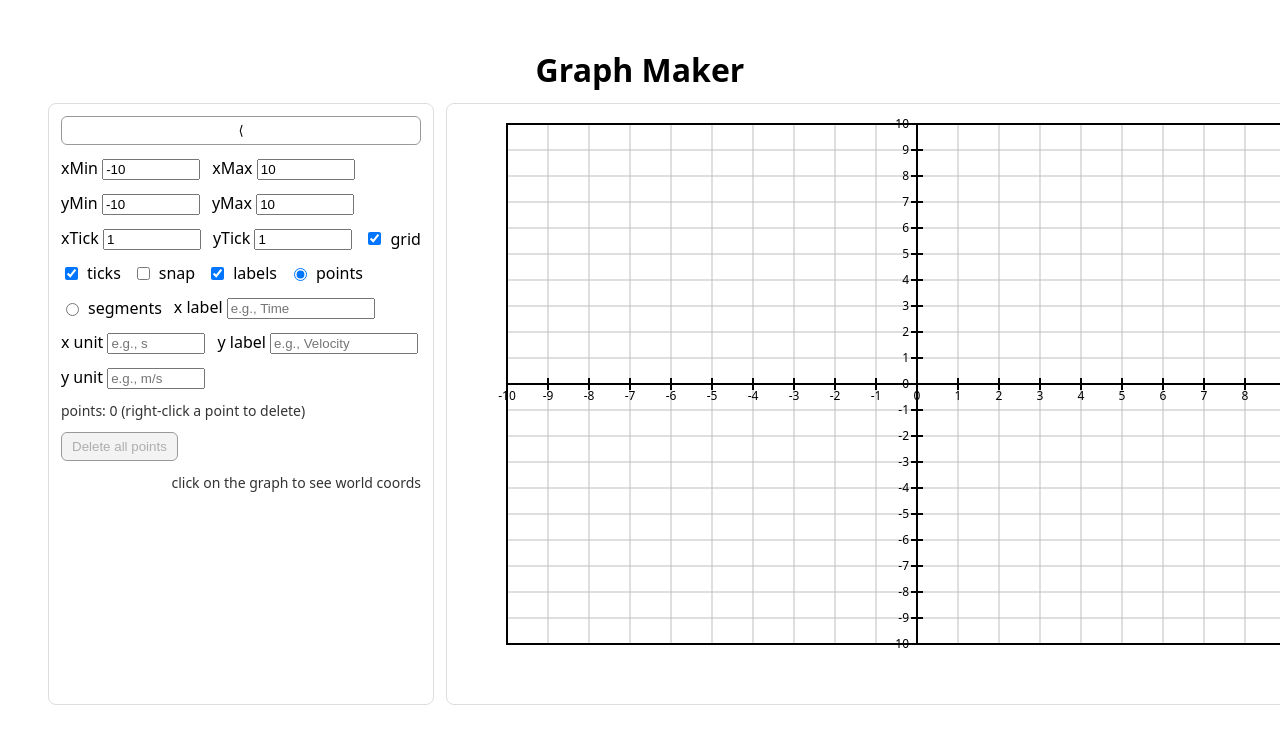
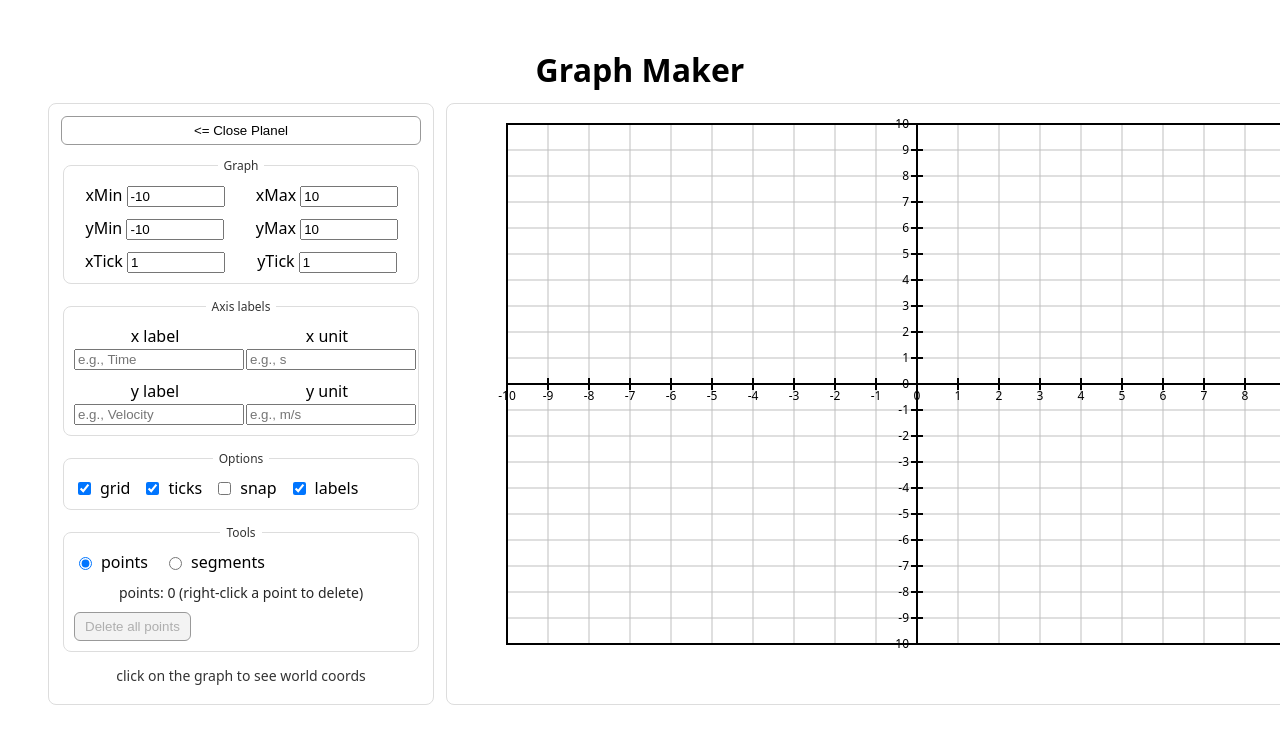
Before and after one commit to zshep/graph-maker, a React (Vite) app: page / in a window 1280 px wide. Shown: the top 744 px of the page. Built offline with nearby package versions, Linux system fonts and the light colour scheme.

Commit message:
fixed styling for control panel

```diff
--- a/src/components/GraphCanvas.jsx
+++ b/src/components/GraphCanvas.jsx
@@ -1,4 +1,39 @@
 import { useMemo, useRef, useState, useEffect } from "react";
+
+//styles
+const styles = {
+  section: {
+    border: "1px solid #ddd",
+    borderRadius: 8,
+    padding: 10,
+    background: "white",
+  },
+  legend: {
+    fontSize: 12,
+    opacity: 0.8,
+    padding: "0 6px",
+  },
+  row2: {
+    display: "grid",
+    gridTemplateColumns: "1fr 1fr",
+    gap: 10,
+    alignItems: "center",
+  },
+  row4: {
+    display: "grid",
+    gridTemplateColumns: "repeat(4, auto)",
+    gap: 12,
+    alignItems: "center",
+    justifyContent: "start",
+  },
+  toolsRow: {
+    display: "grid",
+    gridTemplateColumns: "repeat(2, auto)",
+    gap: 16,
+    alignItems: "center",
+    justifyContent: "start",
+  },
+};
 
 /**
  * World coordinates = math coordinates (x,y).
@@ -166,8 +201,6 @@ export default function GraphCanvas() {
   const [cursorWorld, setCursorWorld] = useState(null);
   const svgRef = useRef(null);
 
-
-
   // --- Plotting Points functions ---
   function getSvgPointFromEvent(e) {
     const el = svgRef.current;
@@ -213,7 +246,6 @@ export default function GraphCanvas() {
 
     const pt = getSvgPointFromEvent(e);
     if (!pt) return;
-
 
     const { sx, sy } = getSvgPointFromEvent(e);
     if (!isInsidePlotArea(sx, sy)) return;
@@ -296,7 +328,6 @@ export default function GraphCanvas() {
       if (dragId) setDragId(null);
       return;
     }
-
 
     const { sx, sy } =
       e && svgRef.current ? getSvgPointFromEvent(e) : { sx: null, sy: null };
@@ -405,64 +436,83 @@ export default function GraphCanvas() {
           }}
           title={panelOpen ? "Collapse panel" : "Expand panel"}
         >
-          {panelOpen ? "⟨" : "⟩"}
+          {panelOpen ? "<= Close Planel " : " => "}
         </button>
 
         {panelOpen && (
-          <div style={{ marginTop: 12, display: "grid", gap: 12 }}>
+          <div style={{ marginTop: 12, display: "grid", gap: 12, maxHeight: H, overflowY: "auto" }}>
             {/* Controls */}
-            <div
-              style={{
-                display: "flex",
-                gap: 12,
-                alignItems: "center",
-                flexWrap: "wrap",
-              }}
-            >
+            <div style={{ display: "grid", gap: 14 }}>
+              {/* Grid Settings */}
+              <fieldset style={styles.section}>
+                <legend style={styles.legend}>Graph</legend>
+
+                <div style={{ display: "grid", gap: 10 }}>
+                  <div style={styles.row2}>
                     <label>
                       xMin{" "}
                       <input
                         type="number"
                         value={view.xMin}
                         onChange={(e) =>
-                    setView((v) => ({ ...v, xMin: Number(e.target.value) }))
+                          setView((v) => ({
+                            ...v,
+                            xMin: Number(e.target.value),
+                          }))
                         }
                         style={{ width: 90 }}
                       />
                     </label>
+
                     <label>
                       xMax{" "}
                       <input
                         type="number"
                         value={view.xMax}
                         onChange={(e) =>
-                    setView((v) => ({ ...v, xMax: Number(e.target.value) }))
+                          setView((v) => ({
+                            ...v,
+                            xMax: Number(e.target.value),
+                          }))
                         }
                         style={{ width: 90 }}
                       />
                     </label>
+                  </div>
+
+                  <div style={styles.row2}>
                     <label>
                       yMin{" "}
                       <input
                         type="number"
                         value={view.yMin}
                         onChange={(e) =>
-                    setView((v) => ({ ...v, yMin: Number(e.target.value) }))
+                          setView((v) => ({
+                            ...v,
+                            yMin: Number(e.target.value),
+                          }))
                         }
                         style={{ width: 90 }}
                       />
                     </label>
+
                     <label>
                       yMax{" "}
                       <input
                         type="number"
                         value={view.yMax}
                         onChange={(e) =>
-                    setView((v) => ({ ...v, yMax: Number(e.target.value) }))
+                          setView((v) => ({
+                            ...v,
+                            yMax: Number(e.target.value),
+                          }))
                         }
                         style={{ width: 90 }}
                       />
                     </label>
+                  </div>
+
+                  <div style={styles.row2}>
                     <label>
                       xTick{" "}
                       <input
@@ -471,11 +521,15 @@ export default function GraphCanvas() {
                         step="0.1"
                         value={view.xTick}
                         onChange={(e) =>
-                    setView((v) => ({ ...v, xTick: Number(e.target.value) }))
+                          setView((v) => ({
+                            ...v,
+                            xTick: Number(e.target.value),
+                          }))
                         }
                         style={{ width: 90 }}
                       />
                     </label>
+
                     <label>
                       yTick{" "}
                       <input
@@ -484,70 +538,24 @@ export default function GraphCanvas() {
                         step="0.1"
                         value={view.yTick}
                         onChange={(e) =>
-                    setView((v) => ({ ...v, yTick: Number(e.target.value) }))
+                          setView((v) => ({
+                            ...v,
+                            yTick: Number(e.target.value),
+                          }))
                         }
                         style={{ width: 90 }}
                       />
                     </label>
-              <label style={{ display: "flex", alignItems: "center", gap: 6 }}>
-                <input
-                  type="checkbox"
-                  checked={view.showGrid}
-                  onChange={(e) =>
-                    setView((v) => ({ ...v, showGrid: e.target.checked }))
-                  }
-                />
-                grid
-              </label>
-              <label style={{ display: "flex", alignItems: "center", gap: 6 }}>
-                <input
-                  type="checkbox"
-                  checked={view.showTicks}
-                  onChange={(e) =>
-                    setView((v) => ({ ...v, showTicks: e.target.checked }))
-                  }
-                />
-                ticks
-              </label>
-              <label style={{ display: "flex", alignItems: "center", gap: 6 }}>
-                <input
-                  type="checkbox"
-                  checked={view.snapToGrid}
-                  onChange={(e) =>
-                    setView((v) => ({ ...v, snapToGrid: e.target.checked }))
-                  }
-                />
-                snap
-              </label>
+                  </div>
+                </div>
+              </fieldset>
 
-              <label style={{ display: "flex", alignItems: "center", gap: 6 }}>
-                <input
-                  type="checkbox"
-                  checked={showPointLabels}
-                  onChange={(e) => setShowPointLabels(e.target.checked)}
-                />
-                labels
-              </label>
-              <label style={{ display: "flex", alignItems: "center", gap: 6 }}>
-                <input
-                  type="radio"
-                  name="tool"
-                  checked={tool === "point"}
-                  onChange={() => setTool("point")}
-                />
-                points
-              </label>
+              {/* Axis Labels /units */}
+              <fieldset style={styles.section}>
+                <legend style={styles.legend}>Axis labels</legend>
 
-              <label style={{ display: "flex", alignItems: "center", gap: 6 }}>
-                <input
-                  type="radio"
-                  name="tool"
-                  checked={tool === "segment"}
-                  onChange={() => setTool("segment")}
-                />
-                segments
-              </label>
-
+                <div style={{ display: "grid", gap: 10 }}>
+                  <div style={styles.row2}>
                     <label>
                       x label{" "}
                       <input
@@ -557,7 +565,7 @@ export default function GraphCanvas() {
                           setView((v) => ({ ...v, xLabel: e.target.value }))
                         }
                         placeholder="e.g., Time"
-                  style={{ width: 140 }}
+                        style={{ width: "100%" }}
                       />
                     </label>
 
@@ -570,10 +578,12 @@ export default function GraphCanvas() {
                           setView((v) => ({ ...v, xUnit: e.target.value }))
                         }
                         placeholder="e.g., s"
-                  style={{ width: 90 }}
+                        style={{ width: "100%" }}
                       />
                     </label>
+                  </div>
 
+                  <div style={styles.row2}>
                     <label>
                       y label{" "}
                       <input
@@ -583,7 +593,7 @@ export default function GraphCanvas() {
                           setView((v) => ({ ...v, yLabel: e.target.value }))
                         }
                         placeholder="e.g., Velocity"
-                  style={{ width: 140 }}
+                        style={{ width: "100%" }}
                       />
                     </label>
 
@@ -596,13 +606,105 @@ export default function GraphCanvas() {
                           setView((v) => ({ ...v, yUnit: e.target.value }))
                         }
                         placeholder="e.g., m/s"
-                  style={{ width: 90 }}
+                        style={{ width: "100%" }}
                       />
                     </label>
+                  </div>
+                </div>
+              </fieldset>
 
-              <div style={{ fontSize: 14, opacity: 0.8 }}>
+              {/* checkboxes */}
+              <fieldset style={styles.section}>
+                <legend style={styles.legend}>Options</legend>
+
+                <div style={styles.row4}>
+                  <label
+                    style={{ display: "flex", alignItems: "center", gap: 6 }}
+                  >
+                    <input
+                      type="checkbox"
+                      checked={view.showGrid}
+                      onChange={(e) =>
+                        setView((v) => ({ ...v, showGrid: e.target.checked }))
+                      }
+                    />
+                    grid
+                  </label>
+
+                  <label
+                    style={{ display: "flex", alignItems: "center", gap: 6 }}
+                  >
+                    <input
+                      type="checkbox"
+                      checked={view.showTicks}
+                      onChange={(e) =>
+                        setView((v) => ({ ...v, showTicks: e.target.checked }))
+                      }
+                    />
+                    ticks
+                  </label>
+
+                  <label
+                    style={{ display: "flex", alignItems: "center", gap: 6 }}
+                  >
+                    <input
+                      type="checkbox"
+                      checked={view.snapToGrid}
+                      onChange={(e) =>
+                        setView((v) => ({ ...v, snapToGrid: e.target.checked }))
+                      }
+                    />
+                    snap
+                  </label>
+
+                  <label
+                    style={{ display: "flex", alignItems: "center", gap: 6 }}
+                  >
+                    <input
+                      type="checkbox"
+                      checked={showPointLabels}
+                      onChange={(e) => setShowPointLabels(e.target.checked)}
+                    />
+                    labels
+                  </label>
+                </div>
+              </fieldset>
+
+              {/* tools (points/segments) */}
+              <fieldset style={styles.section}>
+                <legend style={styles.legend}>Tools</legend>
+
+                <div style={{ display: "grid", gap: 10 }}>
+                  <div style={styles.toolsRow}>
+                    <label
+                      style={{ display: "flex", alignItems: "center", gap: 6 }}
+                    >
+                      <input
+                        type="radio"
+                        name="tool"
+                        checked={tool === "point"}
+                        onChange={() => setTool("point")}
+                      />
+                      points
+                    </label>
+
+                    <label
+                      style={{ display: "flex", alignItems: "center", gap: 6 }}
+                    >
+                      <input
+                        type="radio"
+                        name="tool"
+                        checked={tool === "segment"}
+                        onChange={() => setTool("segment")}
+                      />
+                      segments
+                    </label>
+                  </div>
+
+                  <div style={{ fontSize: 14, opacity: 0.85 }}>
                     points: {points.length} (right-click a point to delete)
                   </div>
+
                   <button
                     onClick={() => setPoints([])}
                     disabled={points.length === 0}
@@ -612,12 +714,15 @@ export default function GraphCanvas() {
                       border: "1px solid #999",
                       background: points.length === 0 ? "#f3f3f3" : "white",
                       cursor: points.length === 0 ? "not-allowed" : "pointer",
+                      justifySelf: "start",
                     }}
                   >
                     Delete all points
                   </button>
+                </div>
+              </fieldset>
 
-              <div style={{ marginLeft: "auto", fontSize: 14, opacity: 0.8 }}>
+              <div style={{ margin: "auto", fontSize: 14, opacity: 0.8 }}>
                 {cursorWorld ? (
                   <span>
                     (x,y): ({cursorWorld.x}, {cursorWorld.y})
@@ -750,9 +855,7 @@ export default function GraphCanvas() {
                   }}
                   onContextMenu={(e) => {
                     e.preventDefault();
-                      setSegments((prev) =>
-                        prev.filter((s) => s.id !== seg.id),
-                      );
+                    setSegments((prev) => prev.filter((s) => s.id !== seg.id));
                     setSelectedSegmentId((cur) =>
                       cur === seg.id ? null : cur,
                     );
@@ -871,11 +974,7 @@ export default function GraphCanvas() {
 
             {/* Single shared 0 label only when both mins are exactly 0 */}
             {isClassicQ1 && (
-                <text
-                  x={inner.x - 8}
-                  y={inner.y + inner.h + 18}
-                  textAnchor="end"
-                >
+              <text x={inner.x - 8} y={inner.y + inner.h + 18} textAnchor="end">
                 0
               </text>
             )}
@@ -935,7 +1034,6 @@ export default function GraphCanvas() {
               ))}
             </g>
           )}
-
         </svg>
       </div>
     </div>
```
Lines whose indentation alone changed are shown as unchanged.
